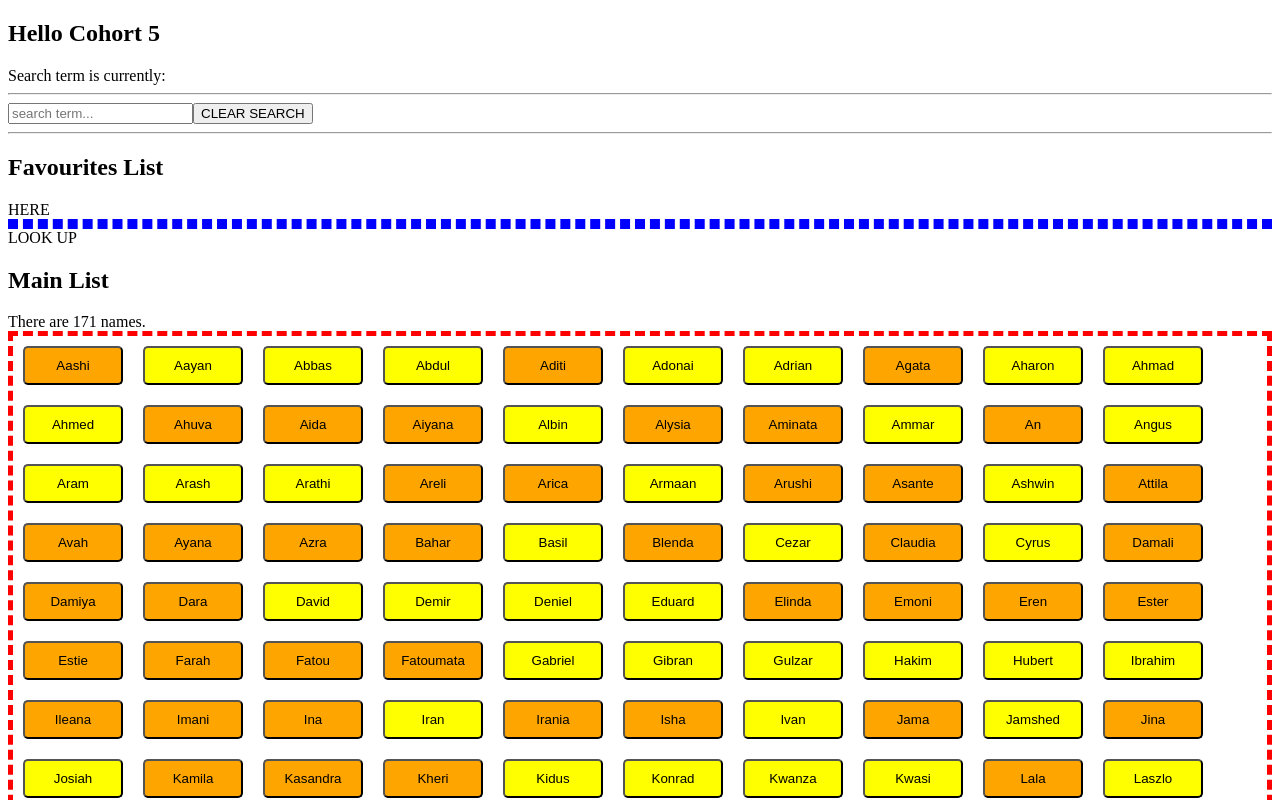
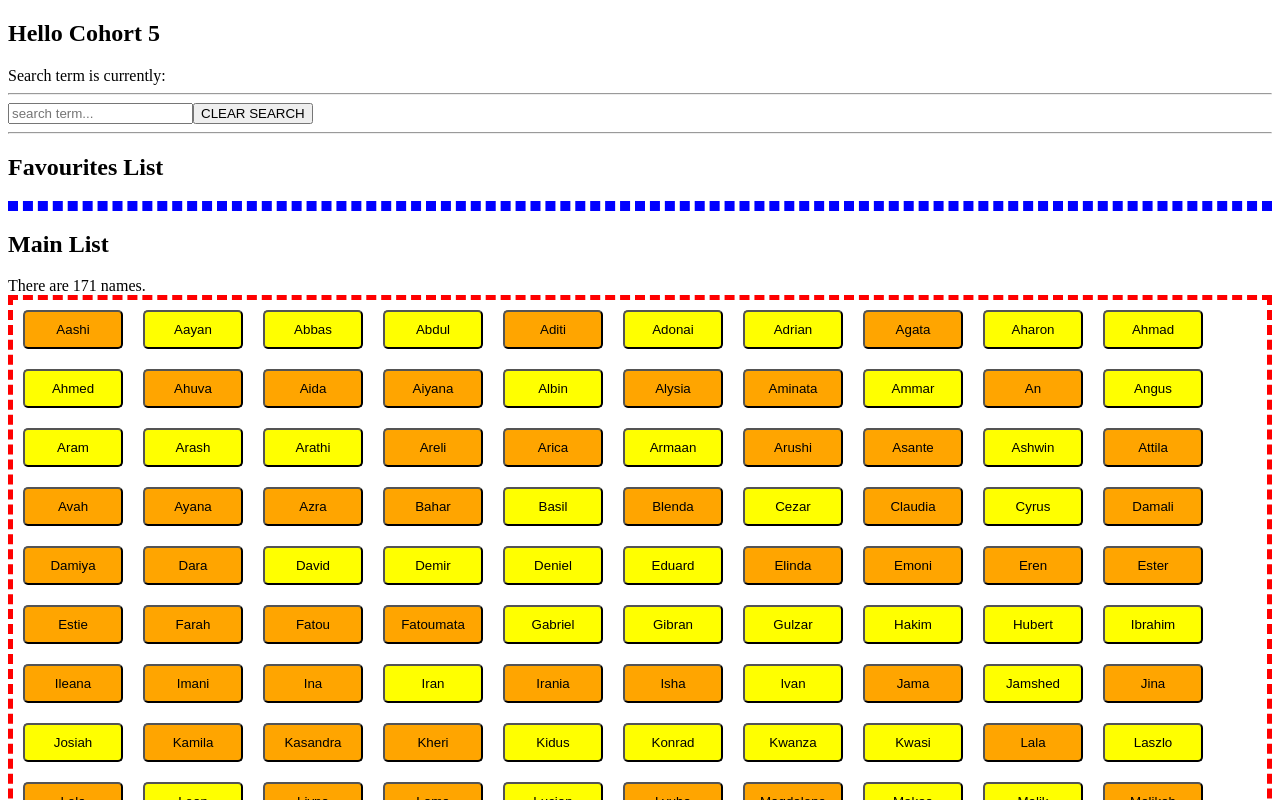
Before and after one commit to nbogie/c5-baby-names-live-coded, a React (Create React App) app: page / in a window 1280 px wide. Shown: the top 800 px of the page. Built offline with nearby package versions, Linux system fonts and the light colour scheme.

Commit message:
tidying only

```diff
--- a/src/App.tsx
+++ b/src/App.tsx
@@ -64,13 +64,18 @@ function App() {
   return (
     <div className="App">
       Search term is currently: {searchTerm}<hr />
-      <input type="text" onChange={handleChangeToInputText} value={searchTerm} placeholder={"search term..."} />
+      <input
+        type="text"
+        onChange={handleChangeToInputText}
+        value={searchTerm}
+        placeholder={"search term..."}
+      />
+
       <button onClick={() => setSearchTerm("")}>CLEAR SEARCH</button>
       <hr />
 
 
       <h2>Favourites List</h2>
-      HERE
       <div className="favouritesList">
         {favouriteBabyNames.map(oneBabyName => (
           <BabyName
@@ -80,7 +85,6 @@ function App() {
           />
         ))}
       </div>
-      LOOK UP
 
 
       <h2>Main List</h2>
```
